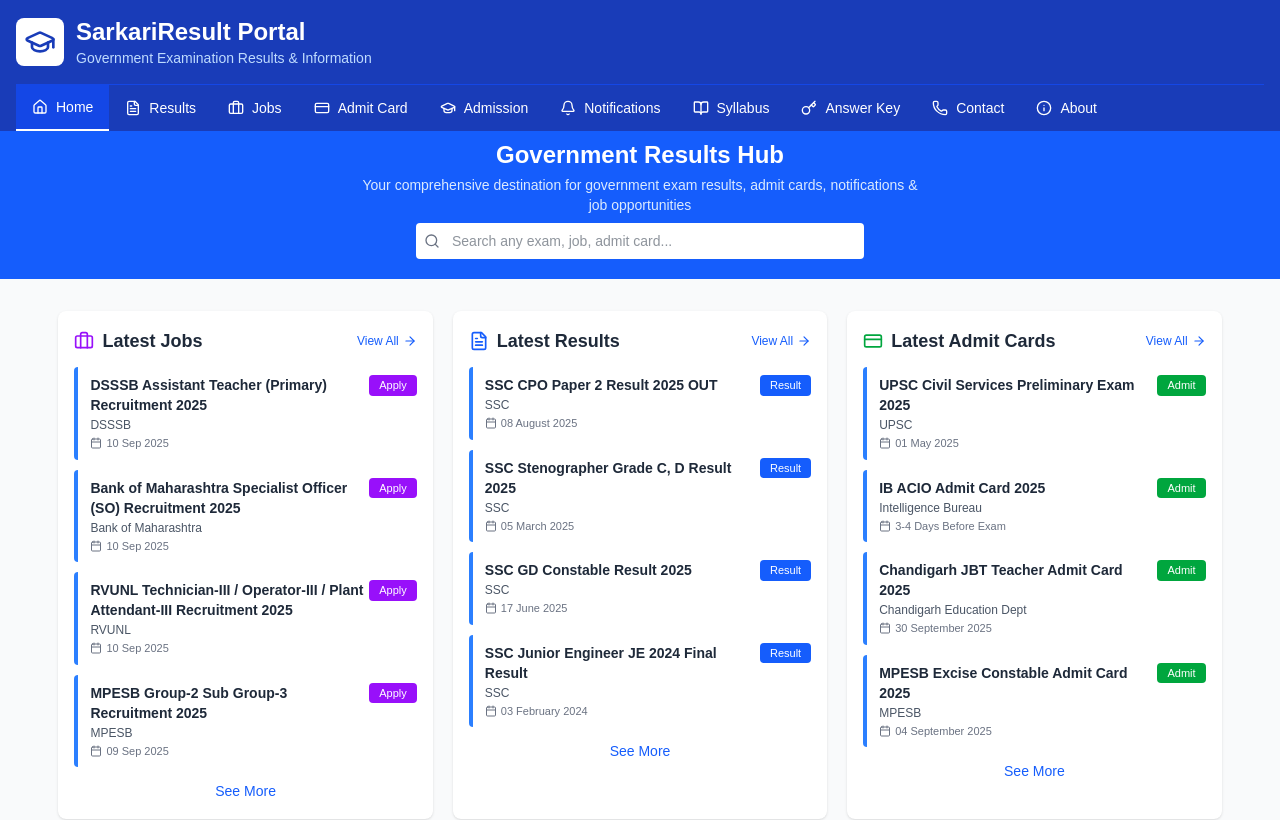
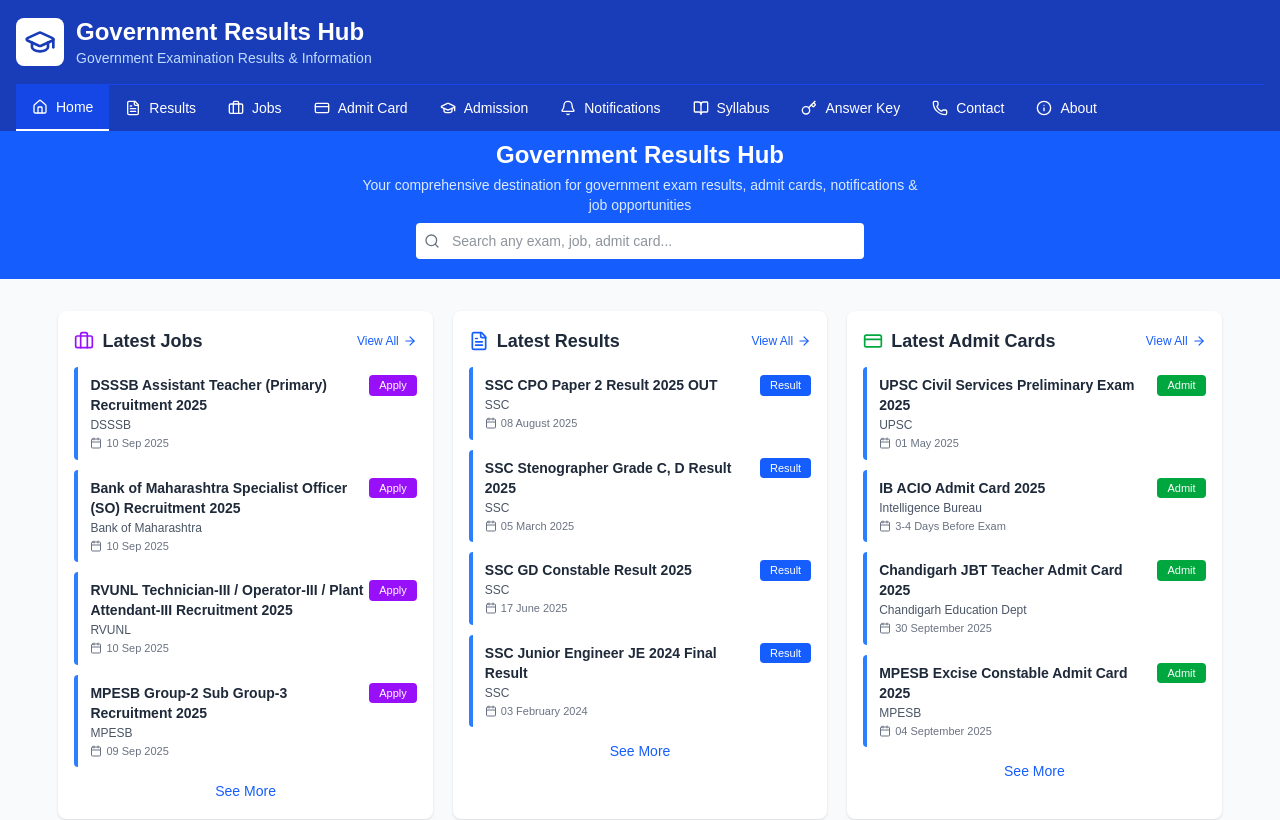
Before and after one commit to nematullah69/sarkariNematullah, a Next.js app: page / in a window 1280 px wide. Shown: the top 820 px of the page. Built offline with nearby package versions, Linux system fonts and the light colour scheme.

Commit message:
Update Header.jsx

```diff
--- a/src/Components/Header.jsx
+++ b/src/Components/Header.jsx
@@ -50,7 +50,7 @@
               <GraduationCap className="h-8 w-8" />
             </div>
             <div>
-              <h1 className="text-2xl font-bold">SarkariResult Portal</h1>
+              <h1 className="text-2xl font-bold">Government Results Hub</h1>
               <p className="text-blue-200 text-sm">
                 Government Examination Results & Information
               </p>
```
